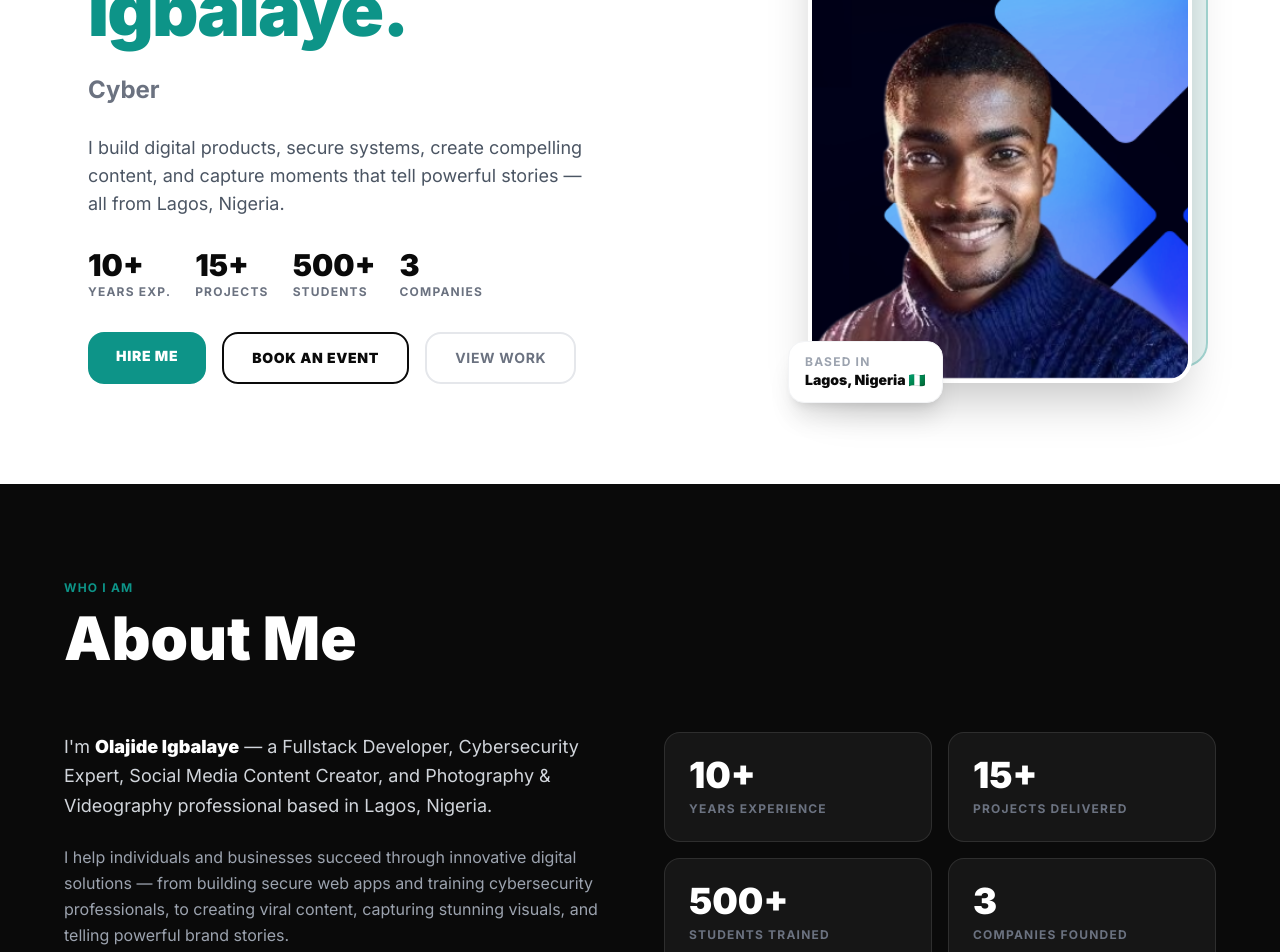
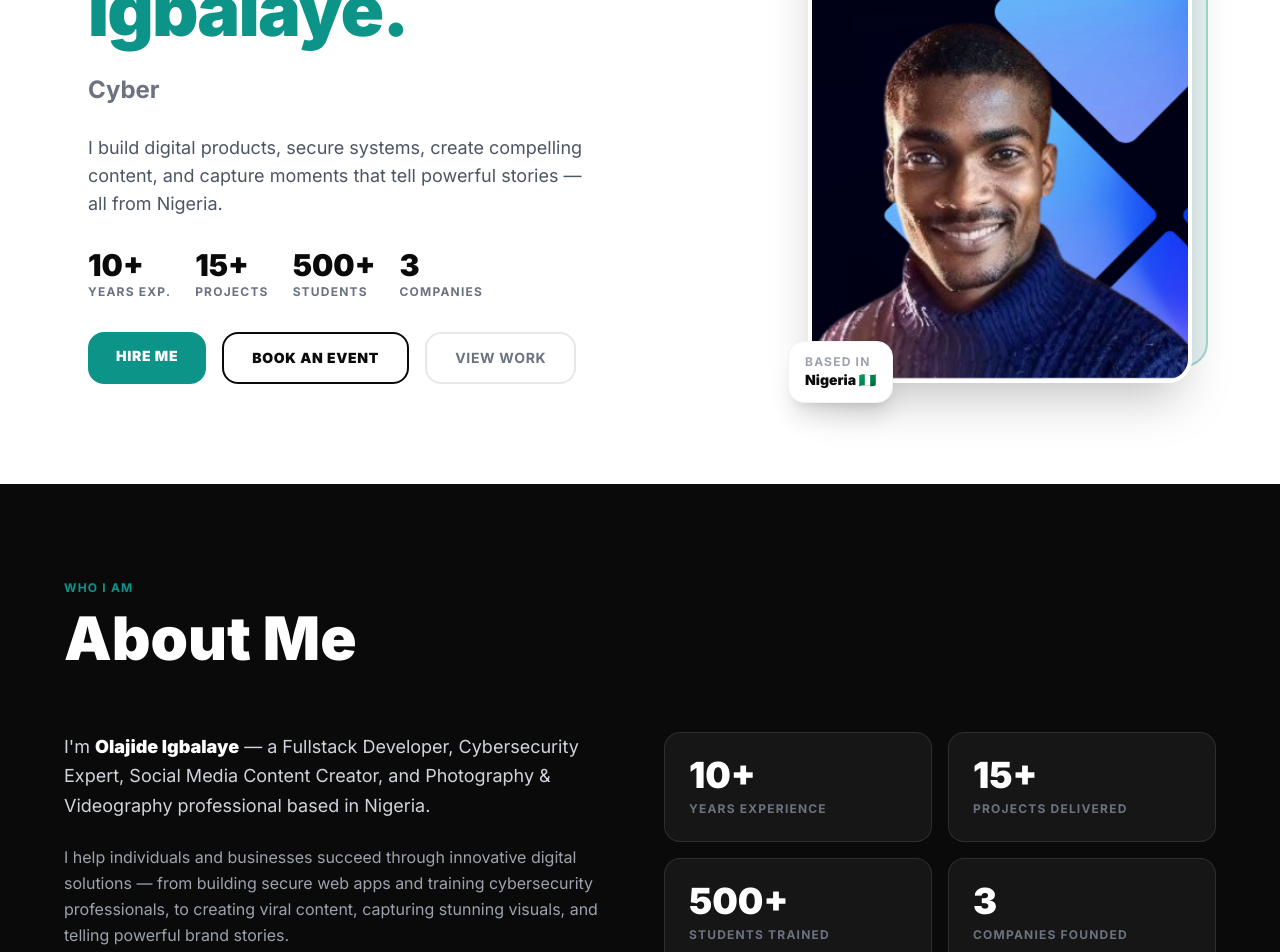
Before and after one commit to codeklin/jdev_live, a Next.js app: page / in a window 1280 px wide. Shown: the part 380-1332 px from the top of the page. Built offline with nearby package versions, Linux system fonts and the light colour scheme.

Commit message:
edited lagos out

```diff
--- a/components/AboutSection.tsx
+++ b/components/AboutSection.tsx
@@ -41,7 +41,7 @@ const AboutSection = () => {
             <div className="space-y-6">
               <p className="text-lg text-gray-300 leading-relaxed">
                 I&apos;m <span className="font-black text-white">Olajide Igbalaye</span> — a Fullstack Developer,
-                Cybersecurity Expert, Social Media Content Creator, and Photography &amp; Videography professional based in Lagos, Nigeria.
+                Cybersecurity Expert, Social Media Content Creator, and Photography &amp; Videography professional based in Nigeria.
               </p>
               <p className="text-base text-gray-400 leading-relaxed">
                 I help individuals and businesses succeed through innovative digital solutions — from building secure web apps
--- a/components/HeroSection.tsx
+++ b/components/HeroSection.tsx
@@ -81,7 +81,7 @@ const HeroSection = () => {
 
             <p className="text-base sm:text-lg text-gray-600 dark:text-gray-400 max-w-lg leading-relaxed">
               I build digital products, secure systems, create compelling content,
-              and capture moments that tell powerful stories — all from Lagos, Nigeria.
+              and capture moments that tell powerful stories — all from Nigeria.
             </p>
 
             {/* Stats row */}
@@ -149,7 +149,7 @@ const HeroSection = () => {
             {/* Floating tag */}
             <div className="absolute -bottom-5 -left-5 bg-white dark:bg-[#111] border border-gray-100 dark:border-white/10 rounded-2xl px-4 py-3 shadow-xl">
               <p className="text-xs font-bold uppercase tracking-widest text-gray-400">Based in</p>
-              <p className="text-sm font-black text-[#0a0a0a] dark:text-white">Lagos, Nigeria 🇳🇬</p>
+              <p className="text-sm font-black text-[#0a0a0a] dark:text-white">Nigeria 🇳🇬</p>
             </div>
           </div>
         </div>
```
